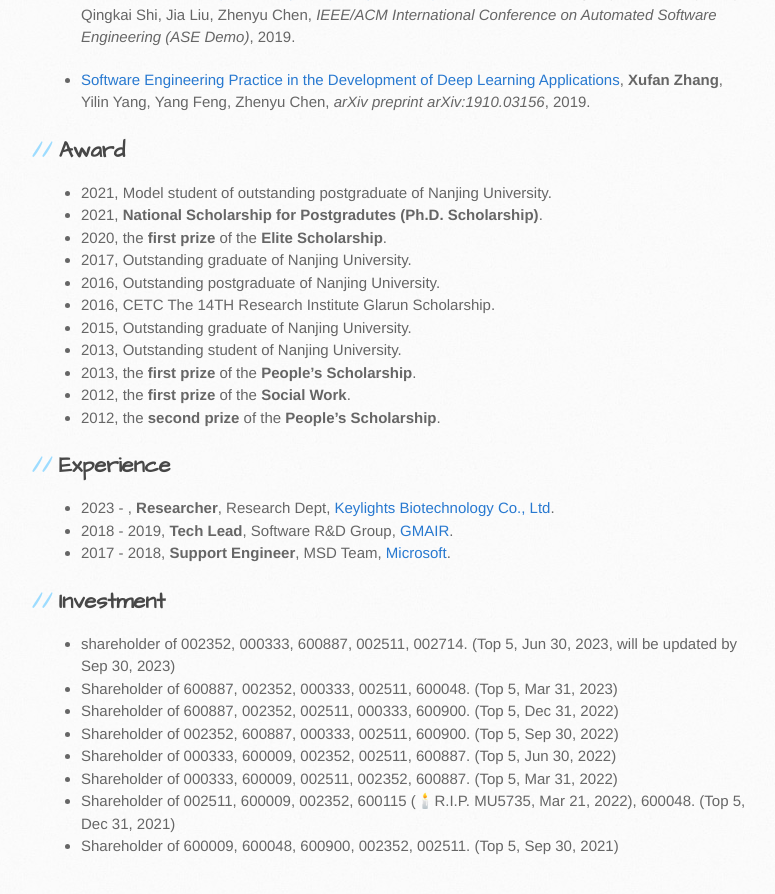
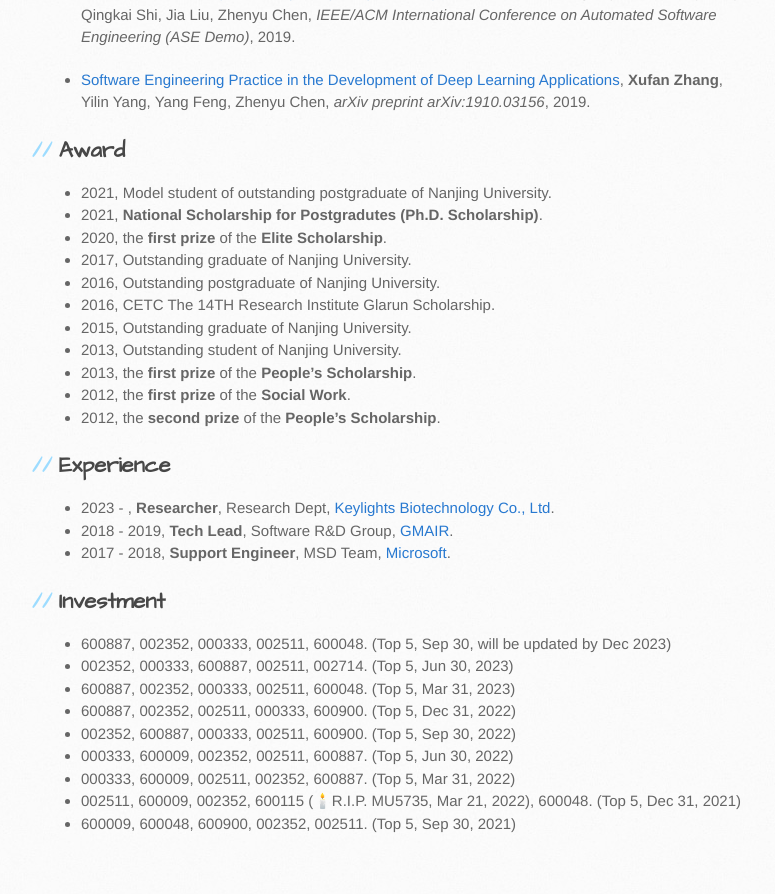
Before and after one commit to sunshinezxf/sunshinezxf.github.io, a Jekyll site: the page built from index.md, in a window 1280 px wide and 900 px high, scrolled down 1434 px. Shown: the top 894 px of the window, without its empty margins (109-884 px from the left). Built offline with Jekyll 4.4.1, drawn with Linux system fonts in a browser that asks for light colours; our own code applies the rules of GitHub Pages for plain Markdown files; some of the changed text lies outside the part shown.

Commit message:
quartely update investment section

```diff
--- a/_config.yml
+++ b/_config.yml
@@ -1,3 +1,3 @@
 title: Xufan Zhang
 theme: jekyll-theme-architect
-description: 世界上只有一个中国。
+description: Keep learning, keep living。
--- a/_layouts/default.html
+++ b/_layouts/default.html
@@ -37,16 +39,6 @@
       </section>
     </div>
   </div>
+</body>
 
-    {% if site.google_analytics %}
-      <script>
-        (function(i,s,o,g,r,a,m){i['GoogleAnalyticsObject']=r;i[r]=i[r]||function(){
-        (i[r].q=i[r].q||[]).push(arguments)},i[r].l=1*new Date();a=s.createElement(o),
-        m=s.getElementsByTagName(o)[0];a.async=1;a.src=g;m.parentNode.insertBefore(a,m)
-        })(window,document,'script','//www.google-analytics.com/analytics.js','ga');
-        ga('create', '{{ site.google_analytics }}', 'auto');
-        ga('send', 'pageview');
-      </script>
-    {% endif %}
-  </body>
 </html>
--- a/index.md
+++ b/index.md
@@ -64,11 +64,12 @@ If you are interested in the topics or projects I work on, please reach me via t
 
 ## Investment
 
-- shareholder of 002352, 000333, 600887, 002511, 002714. (Top 5, Jun 30, 2023, will be updated by Sep 30, 2023)
-- Shareholder of 600887, 002352, 000333, 002511, 600048. (Top 5, Mar 31, 2023)
-- Shareholder of 600887, 002352, 002511, 000333, 600900. (Top 5, Dec 31, 2022)
-- Shareholder of 002352, 600887, 000333, 002511, 600900. (Top 5, Sep 30, 2022)
-- Shareholder of 000333, 600009, 002352, 002511, 600887. (Top 5, Jun 30, 2022)
-- Shareholder of 000333, 600009, 002511, 002352, 600887. (Top 5, Mar 31, 2022)
-- Shareholder of 002511, 600009, 002352, 600115 (🕯️R.I.P. MU5735, Mar 21, 2022), 600048. (Top 5, Dec 31, 2021)
-- Shareholder of 600009, 600048, 600900, 002352, 002511. (Top 5, Sep 30, 2021)
+- 600887, 002352, 000333, 002511, 600048. (Top 5, Sep 30, will be updated by Dec 2023)
+- 002352, 000333, 600887, 002511, 002714. (Top 5, Jun 30, 2023)
+- 600887, 002352, 000333, 002511, 600048. (Top 5, Mar 31, 2023)
+- 600887, 002352, 002511, 000333, 600900. (Top 5, Dec 31, 2022)
+- 002352, 600887, 000333, 002511, 600900. (Top 5, Sep 30, 2022)
+- 000333, 600009, 002352, 002511, 600887. (Top 5, Jun 30, 2022)
+- 000333, 600009, 002511, 002352, 600887. (Top 5, Mar 31, 2022)
+- 002511, 600009, 002352, 600115 (🕯️R.I.P. MU5735, Mar 21, 2022), 600048. (Top 5, Dec 31, 2021)
+- 600009, 600048, 600900, 002352, 002511. (Top 5, Sep 30, 2021)
```
Also changed, not shown: other parts of _layouts/default.html (+4 -2 lines). Lines whose indentation alone changed are shown as unchanged.
